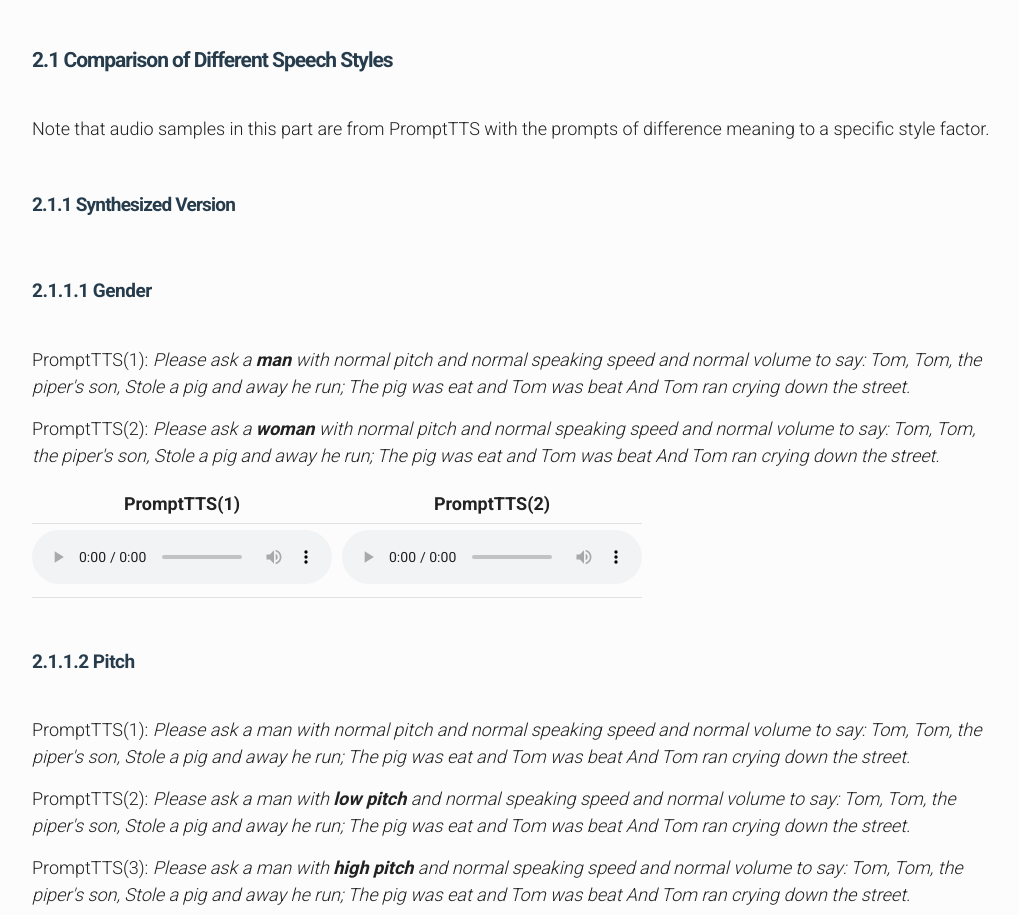
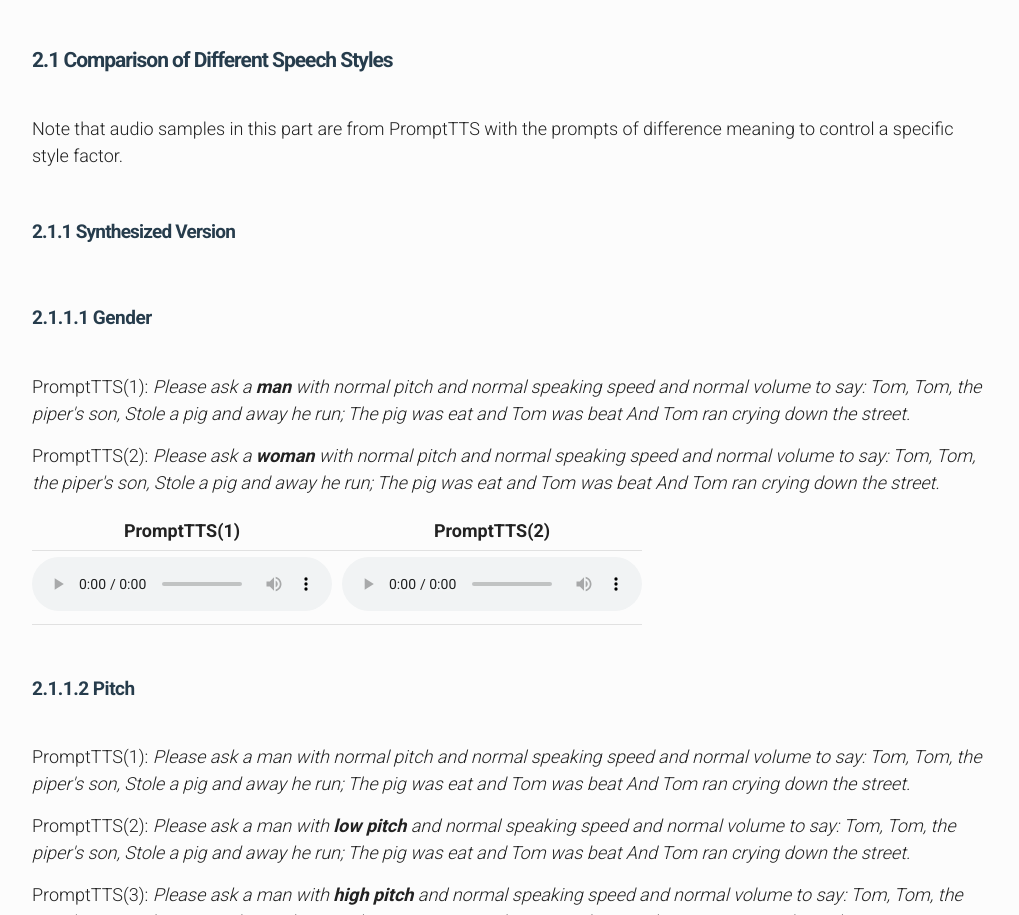
Before and after one commit to prompttts/prompttts.github.io, a plain HTML site: page prompttts/index.html in a window 1280 px wide. Shown: the part 2151-3066 px from the top of the page, without its empty margins (128-1147 px from the left). Drawn offline with nearby package versions, Linux system fonts and the light colour scheme; some packages are replaced by stand-ins of ours.

Commit message:
Update index.html

```diff
--- a/prompttts/index.html
+++ b/prompttts/index.html
@@ -74,7 +74,7 @@
 <p> In Comparison of Different Systems, we aim to show PromptTTS can synthesize speech in a more consistent style with the intention of prompts than baseline.</p>
 
 <h3 id="Part 1">2.1 Comparison of Different Speech Styles</h3>
-<p> Note that audio samples in this part are from PromptTTS with the prompts of difference meaning to a specific style factor.</p>
+<p> Note that audio samples in this part are from PromptTTS with the prompts of difference meaning to control a specific style factor.</p>
 <h4 id="synthesized1">2.1.1 Synthesized Version</h4>
 
 <h5 id="gender1">2.1.1.1 Gender</h5>
```
